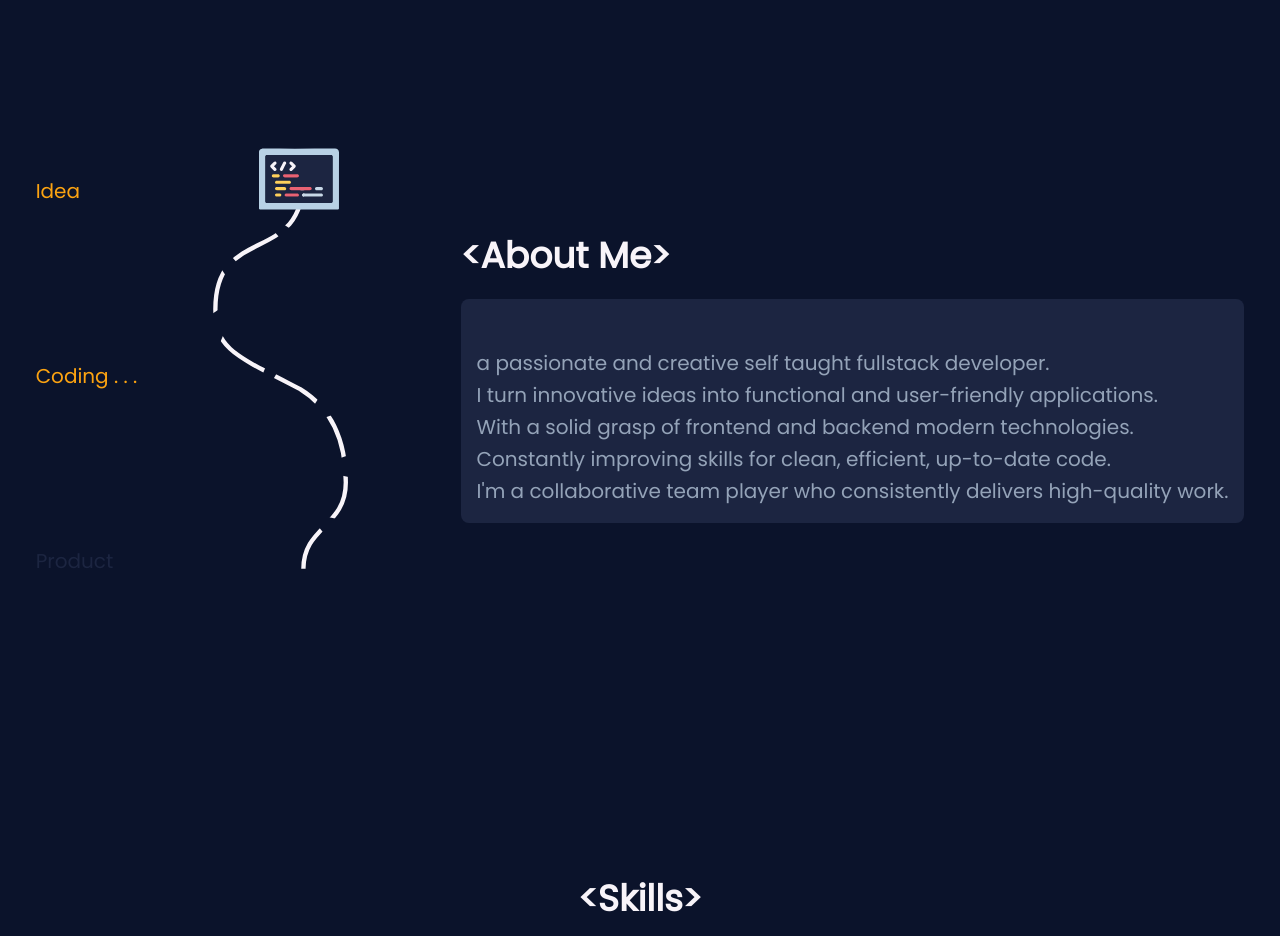
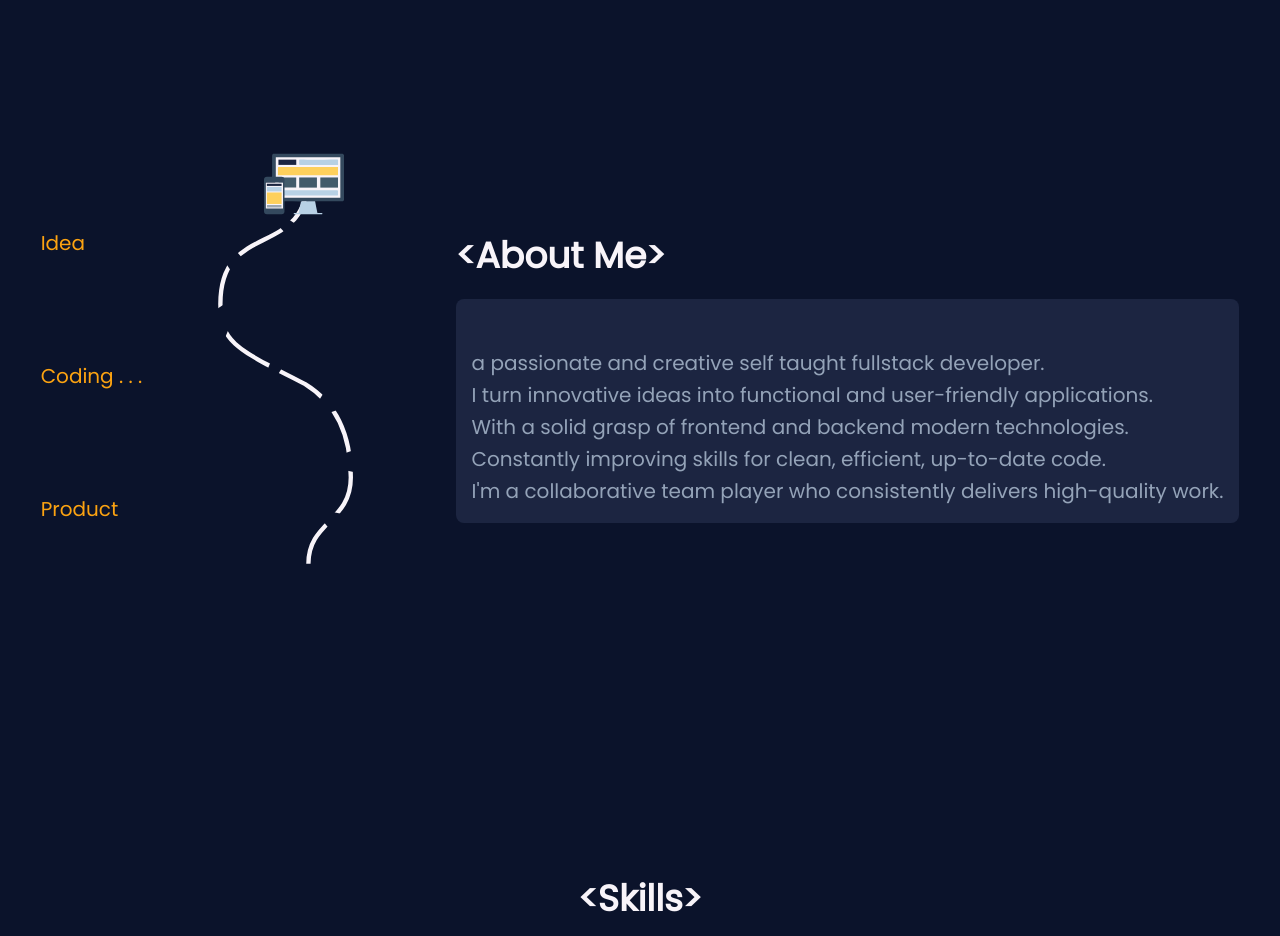
Before and after one commit to ItsAlexanderPopov/Portfolio, a React (Vite) app: page / in a window 1280 px wide. Shown: the part 920-1856 px from the top of the page. Built offline with nearby package versions, Linux system fonts and the light colour scheme.

Commit message:
improved about page animation

```diff
--- a/src/components/About.jsx
+++ b/src/components/About.jsx
@@ -4,14 +4,18 @@ const About = () => {
   return (
     <section id='About' className='flex lg:justify-around justify-center lg:items-center sm:min-h-screen min-h-[50vh] lg:flex-row flex-col-reverse mx-20 lg:mx-0'>
     <div className='flex justify-center items-center gap-8'>
-      <div className='lineDesc hidden sm:flex flex-col justify-between h-[400px] text-lightMainColor [&_p:nth-child(1)]:text-thirdColor'>
+      <div className='max-[300px]:hidden flex lineDesc lg:static absolute lg:left-0 left-10 flex-col justify-around h-[400px] text-lightMainColor [&_p:nth-child(1)]:text-thirdColor'>
         <p>Idea</p>
         <p>Coding . . .</p>
         <p>Product</p>
       </div>
       <div className='min-[300px]:flex hidden flex-col about items-center lg:items-start'>
         <img src='About-Line1.svg' width={200} className='translate-y-10'/>
-        <img src='idea.svg' className='codeIcon lg:w-[80px] lg:h-[80px] w-[60px] h-[60px] -translate-y-[400px] translate-x-[90px] mr-[140px] -mt-[10px]'/>
+        <img
+          src='idea.svg'
+          className='codeIcon lg:w-[80px] lg:h-[80px] w-[60px] h-[60px] -ml-[150px] -mt-[10px] lg:-ml-0 lg:-mt-0'
+          style={{ transform: 'translateY(-365px) translateX(130px)' }}
+        />
       </div>
     </div>
       <div className='flex flex-col'>
--- a/src/components/Animation.jsx
+++ b/src/components/Animation.jsx
@@ -51,11 +51,11 @@ const Animation = () => {
 
             if (currentSrc !== src) {
             if(src === 'idea.svg'){
-                lineDesc.className = 'lineDesc hidden sm:flex flex-col justify-between h-[400px] text-lightMainColor [&_p:nth-child(1)]:text-thirdColor'
+                lineDesc.className = 'max-[300px]:hidden flex lineDesc lg:static absolute lg:left-0 left-10 flex-col justify-around h-[400px] text-lightMainColor [&_p:nth-child(1)]:text-thirdColor'
             } else if(src === 'code.svg'){
-                lineDesc.className = 'lineDesc hidden sm:flex flex-col justify-between h-[400px] text-thirdColor [&_p:nth-child(3)]:text-lightMainColor'
+                lineDesc.className = 'max-[300px]:hidden flex lineDesc lg:static absolute lg:left-0 left-10 flex-col justify-around h-[400px] text-thirdColor [&_p:nth-child(3)]:text-lightMainColor'
             } else{
-                lineDesc.className = 'lineDesc hidden sm:flex flex-col justify-between h-[400px] text-thirdColor'
+                lineDesc.className = 'max-[300px]:hidden flex lineDesc lg:static absolute lg:left-0 left-10 flex-col justify-around h-[400px] text-thirdColor'
             }
             const tl = gsap.timeline({
               onComplete: () => {
@@ -75,9 +75,9 @@ const Animation = () => {
         let scrollAbout = gsap.timeline({
             scrollTrigger:{
                 trigger: '.about',
-                start: '30% 120%',
-                end: '90% 40%',
-                scrub: 0,
+                start: 'center bottom',
+                end: 'center 32%',
+                scrub: 2,
                 onUpdate: () => {
                     const progress = scrollAbout.progress();
                     const roundedProgress = Math.round(progress * 10) / 10;
@@ -95,13 +95,10 @@ const Animation = () => {
                 onLeave: () => {
                     changeImageSrcAndAnimate('product.svg');
                 },
-                onLeaveBack: () => {
-                    changeImageSrcAndAnimate('code.svg');
-                }
             }
         })
 
-        gsap.set(".codeIcon", {xPercent:-50, yPercent:-50, transformOrigin:"50% 50%", opacity: 1});
+        gsap.set(".codeIcon", {xPercent:-50, yPercent:-50, transformOrigin:"50% 50%", opacity: 1,});
         scrollAbout
         .to(".codeIcon",{
             duration:0,
@@ -109,7 +106,7 @@ const Animation = () => {
         })
         .to(".codeIcon", {
             motionPath:{
-                path:"M 130 -355 C 130 -265 40 -310 40 -220 C 40 -130 175 -190 175 -30 C 175 15 130 15 130 50                " },
+                path:"M 130 -355 C 130 -265 40 -310 40 -220 C 40 -130 175 -190 175 -30 C 175 15 130 15 130 50" },
                 ease:"power2.in",
             },);
     },[])
--- a/src/components/Header.jsx
+++ b/src/components/Header.jsx
@@ -21,7 +21,7 @@ const Header = () => {
           </div>
             <Button text='Download CV'/>
       </div>
-      <div className='mr-[10%] bg-secondaryColor px-20 pt-2 rounded-lg min-[400px]:w-fit w-[150%]
+      <div className='mr-[10%] bg-secondaryColor px-20 pt-2 rounded-lg min-[400px]:w-fit w-max
       portrait overflow-auto border-[6px] border-thirdColor'>
         <img src='portrait.png' alt='portrait' className='opacity-90 w-full m-auto' style={{ width: '15rem', height: '24.4rem' }}/>
       </div>
```
